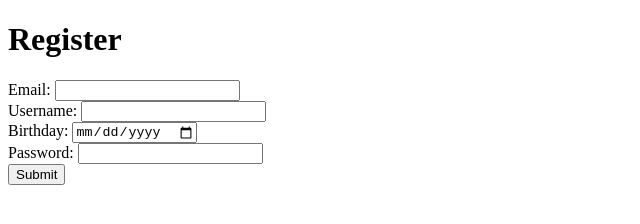
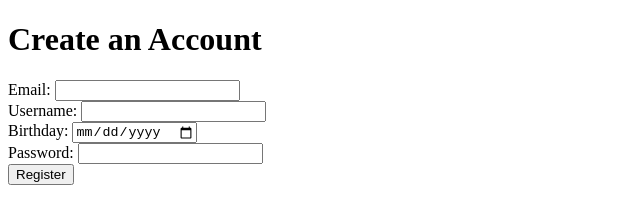
Before and after one commit to Natan-1423/Natan-1423.github.io, a plain HTML site: page register.html in a window 1280 px wide. Shown: the whole page, without its empty margins (0-640 px from the left). Drawn offline with Linux system fonts and the light colour scheme.

Commit message:
Update register.html

```diff
--- a/register.html
+++ b/register.html
@@ -6,7 +6,7 @@
     <title>Register</title>
 </head>
 <body>
-    <h1>Register</h1>
+    <h1>Create an Account</h1>
     <form action="/register_submit" method="POST">
         <label for="email">Email:</label>
         <input type="email" id="email" name="email" required><br>
@@ -20,8 +20,7 @@
         <label for="password">Password:</label>
         <input type="password" id="password" name="password" required><br>
 
-        <button type="submit">Submit</button>
+        <input type="submit" value="Register">
     </form>
 </body>
 </html>
-<form action="/register_submit" method="POST">
```
